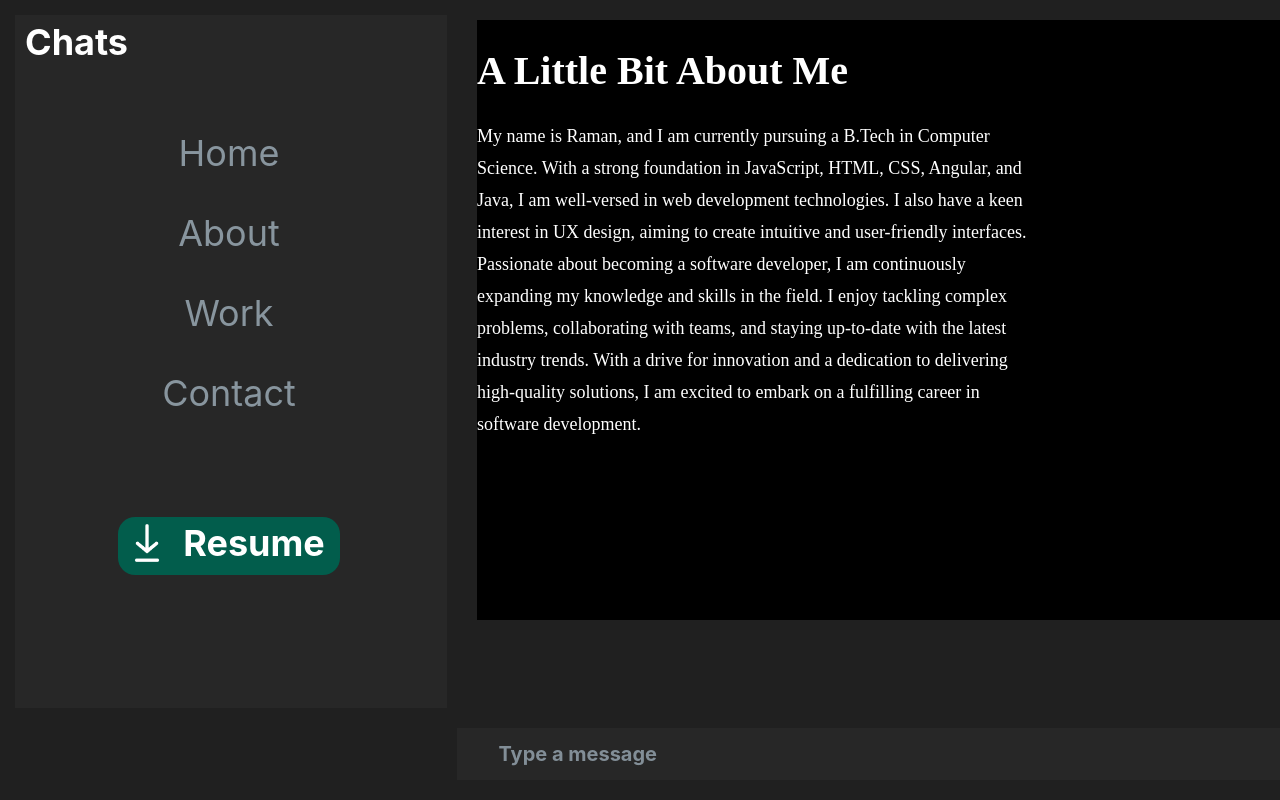
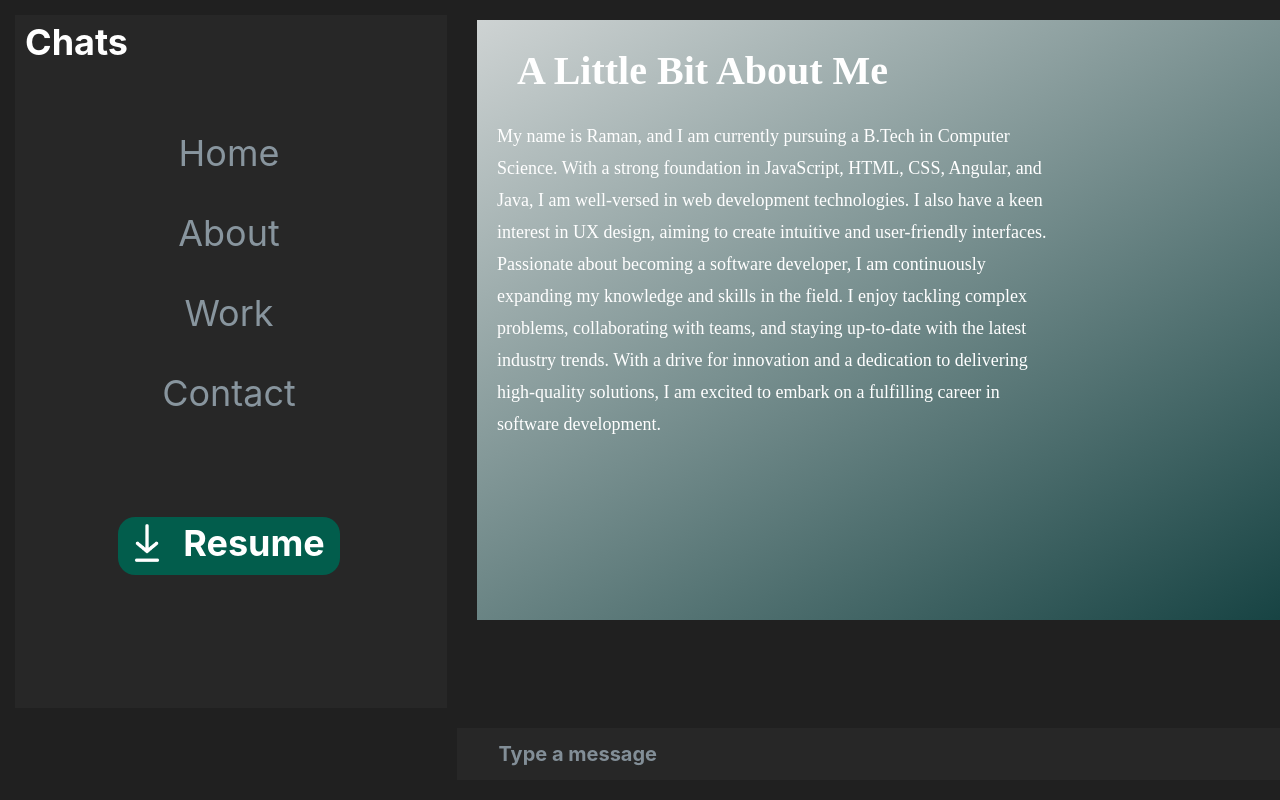
Before and after one commit to Raman-14/portfolio-whatsapp, an Angular app: page /about in a window 1280 px wide. Shown: the top 800 px of the page. Built offline with nearby package versions, Linux system fonts and the light colour scheme.

Commit message:
add changes in about me

```diff
--- a/src/app/app.component.css
+++ b/src/app/app.component.css
@@ -3,7 +3,7 @@
 }
 .container {
     display: grid;
-    grid-template-rows: 1fr 1fr ;  /*you can use px, %, auto etc. here*/
+    grid-template-rows: 1fr auto ;  /*you can use px, %, auto etc. here*/
     grid-template-columns: 447px auto;
     grid-template-areas: "left-item right-top" "left-item right-bottom";
     grid-column-gap:10px;
--- a/src/app/components/nav-bar/nav-bar.component.css
+++ b/src/app/components/nav-bar/nav-bar.component.css
@@ -177,3 +177,8 @@ grid-template-columns: 50px auto;
   #resume-button:hover{
     background: #022d25;
   }
+
+
+  .nav-button:active {
+    background-color: rgb(244, 247, 244);
+  }
--- a/src/app/pages/about/about.component.css
+++ b/src/app/pages/about/about.component.css
@@ -2,7 +2,8 @@
     margin: 20px 0 15px 20px;
     width: 980px;
     height: 600px;
-    background-color: black;
+    /* background-color: black; */
+    background:linear-gradient(to bottom right, rgb(206, 211, 211), rgb(5, 53, 53));
     display:grid;
     grid-template-rows: 100px auto;
     grid-template-columns: 550px;
@@ -15,6 +16,7 @@ font-weight: 400;
 font-size: 18px;
 line-height: 32px;
 color: #FFFFFF;
+padding-left: 40px;
 }
 .heading{
     font-family: 'Poppins';
@@ -31,3 +33,6 @@ color: #FFFFFF;
     align-self:flex-start;
     justify-self:center;
 }
+h1{
+    padding-left: 40px;
+}
```
